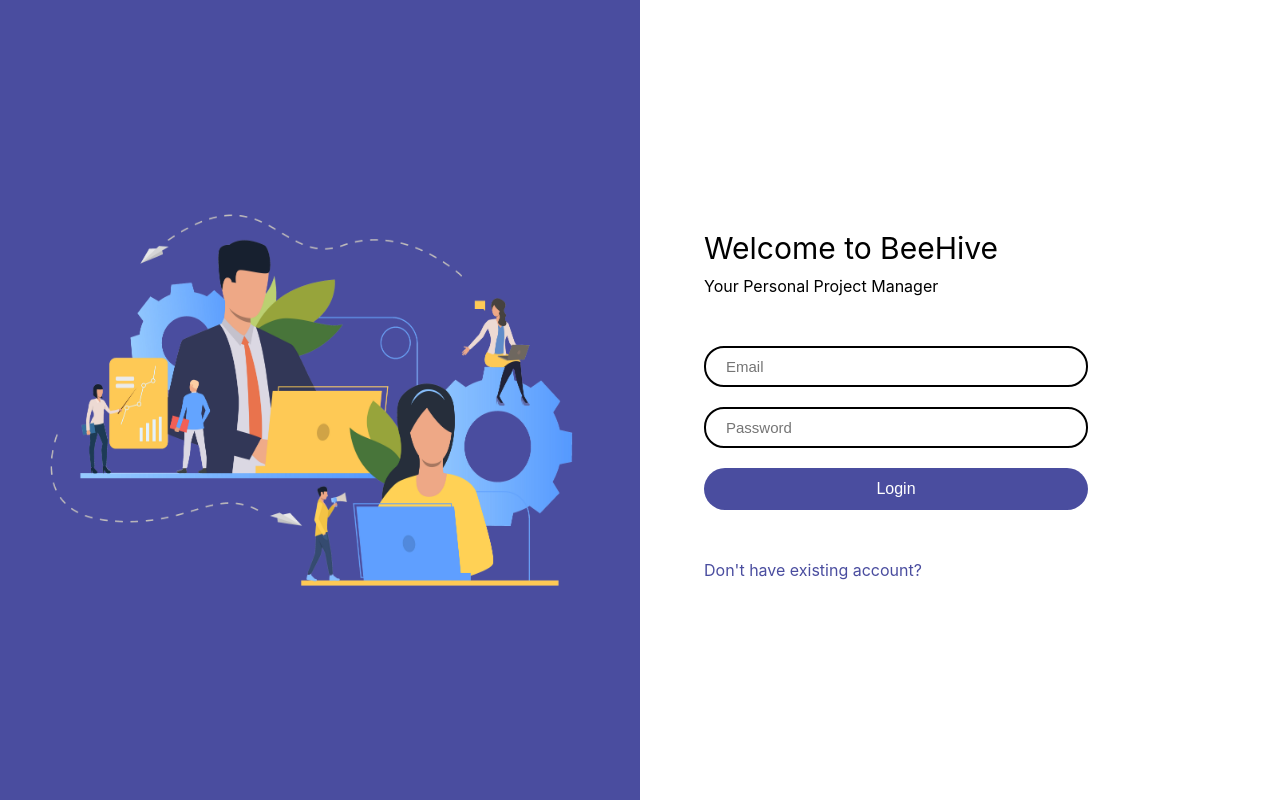
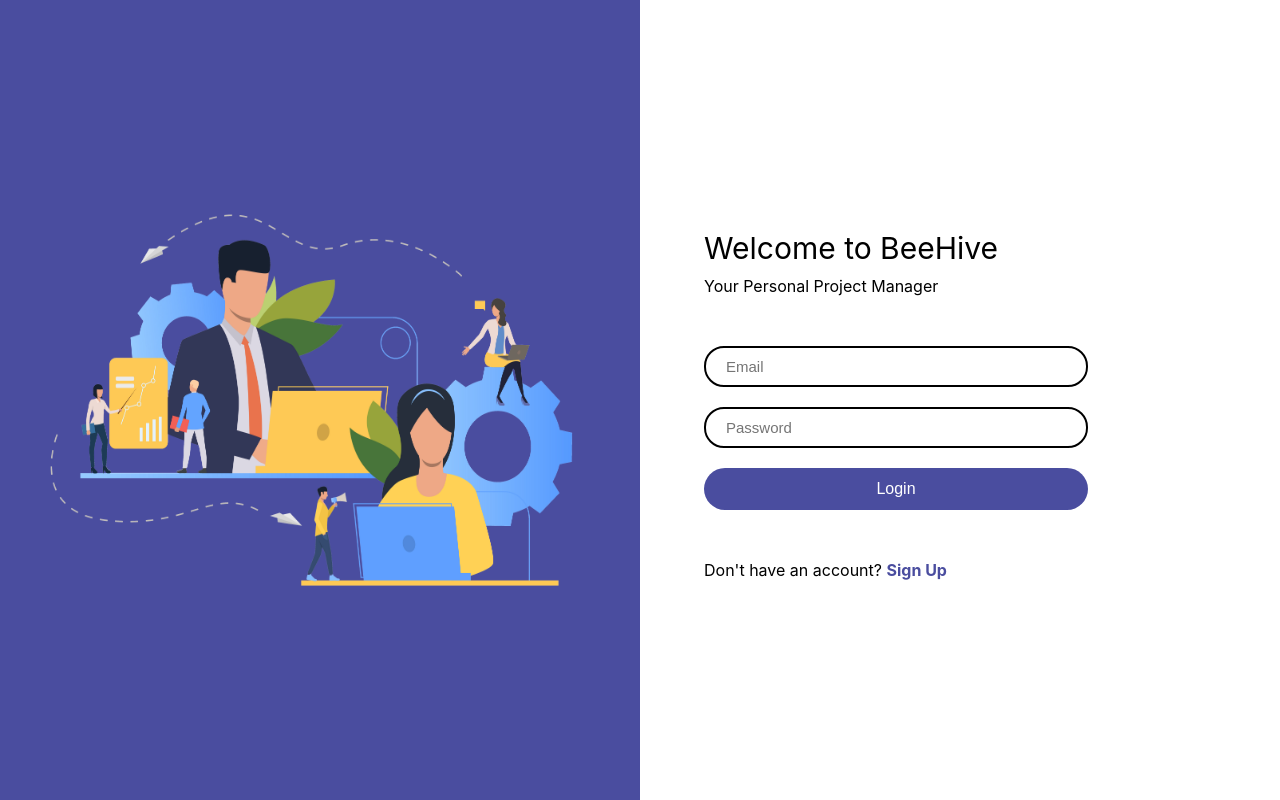
Before and after one commit to purnendukar/BeeHive-frontend, a Next.js app in the folder beehive/: page /login in a window 1280 px wide. Built offline with nearby package versions, Linux system fonts and the light colour scheme.

Commit message:
chore: signup redicrect design

```diff
--- a/beehive/pages/login.js
+++ b/beehive/pages/login.js
@@ -1,6 +1,7 @@
 import Image from "next/image";
 
 import styles from "../styles/Login.module.css";
+import { login } from "../apis/auth";
 
 export default function Home() {
   return (
@@ -32,9 +33,9 @@
             />
             <button type="submit">Login</button>
           </form>
-          <a href="/signup" className={styles.info}>
-            Don't have existing account?
-          </a>
+          <p className={styles.info}>
+            Don't have an account? <a href="/signup">Sign Up</a>
+          </p>
         </div>
       </div>
     </div>
--- a/beehive/styles/Login.module.css
+++ b/beehive/styles/Login.module.css
@@ -64,4 +64,5 @@
 
 .login_form_section a {
   color: var(--primary-color);
+  font-weight: bold;
 }
```
